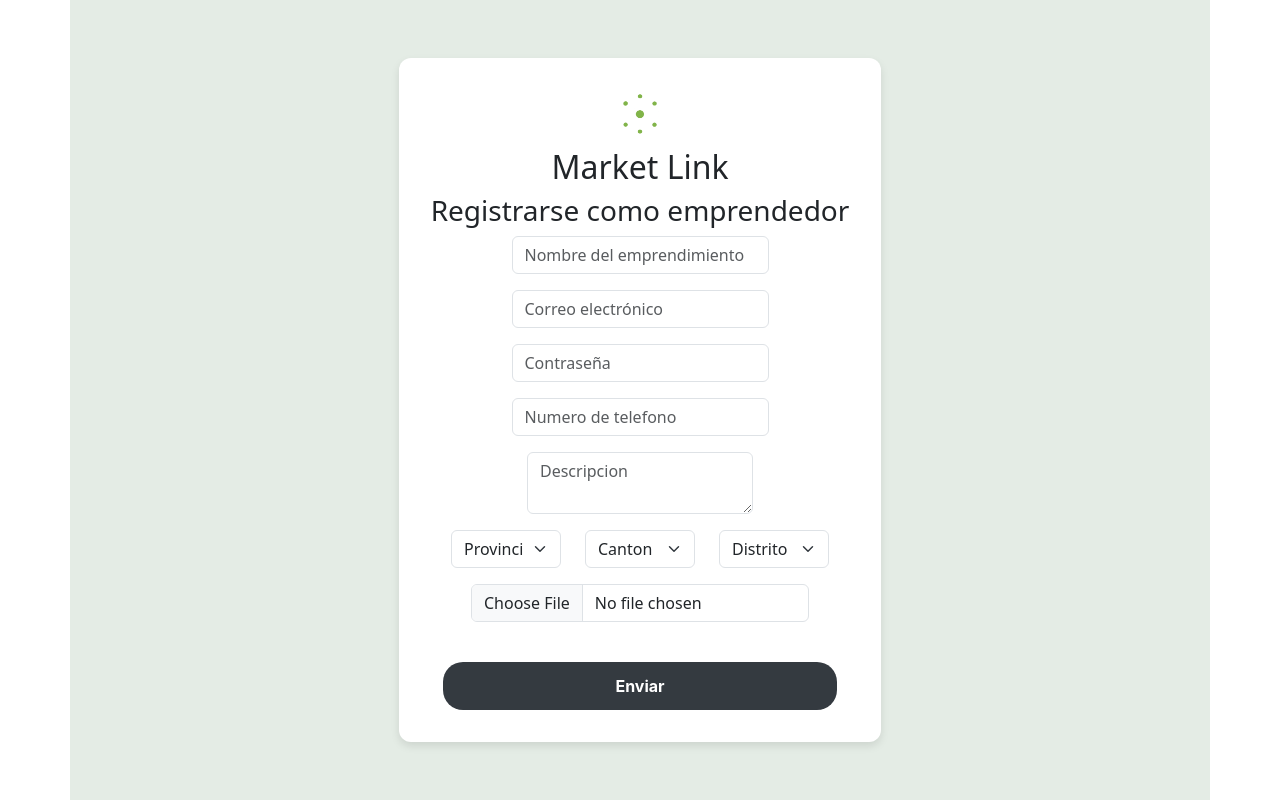
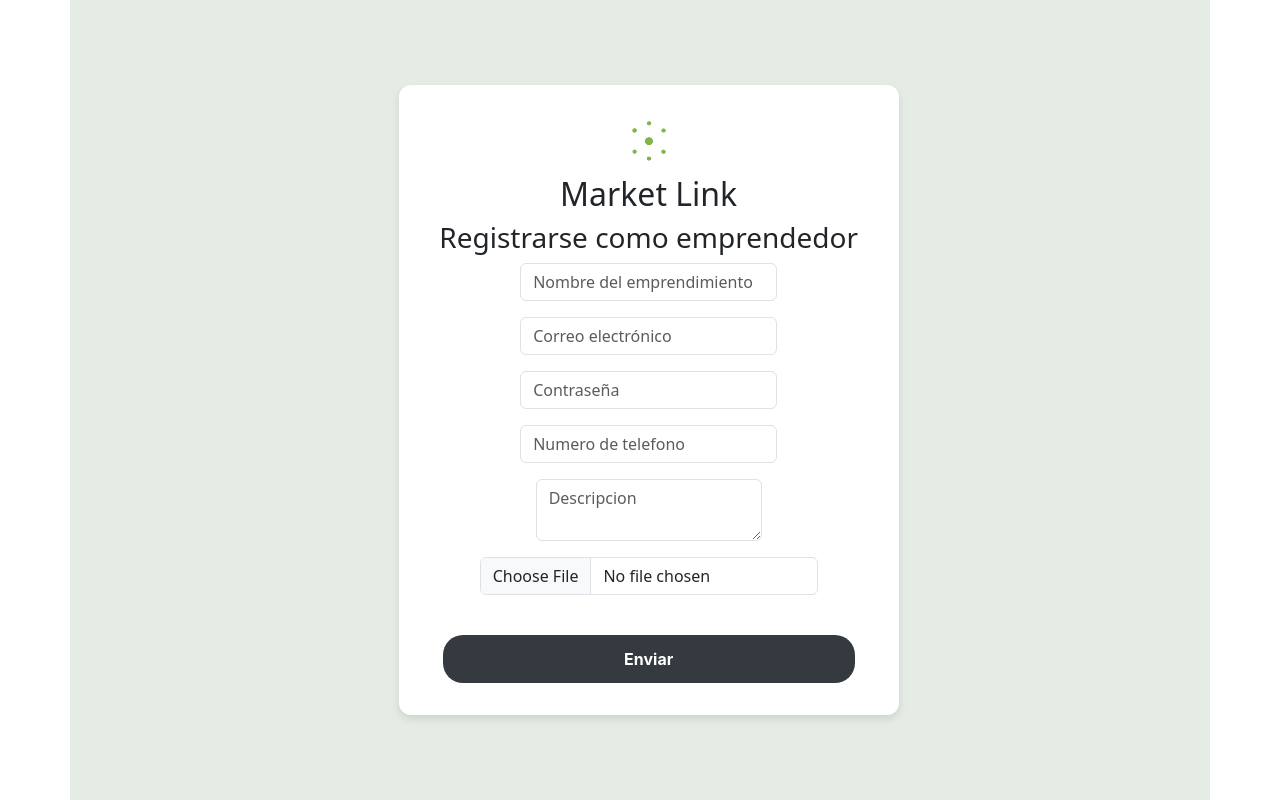
Before and after one commit to Diegomm146/IC5821_Proyecto_Programado, a React (Vite) app in the folder marketlink/: page /register-entrepreneur in a window 1280 px wide. Built offline with nearby package versions, Linux system fonts and the light colour scheme.

Commit message:
EntrepreneurRegistration

```diff
--- a/marketlink/package.json
+++ b/marketlink/package.json
@@ -16,7 +16,8 @@
     "react-bootstrap": "^2.10.2",
     "react-bootstrap-icons": "^1.11.4",
     "react-dom": "^18.2.0",
-    "react-router-dom": "^6.23.0"
+    "react-router-dom": "^6.23.0",
+    "react-toastify": "^10.0.5"
   },
   "devDependencies": {
     "@types/firebase": "^3.2.1",
--- a/marketlink/screens/entrepreneurRegistration/EntrepreneurRegistration.module.css
+++ b/marketlink/screens/entrepreneurRegistration/EntrepreneurRegistration.module.css
@@ -13,11 +13,16 @@
   padding: 2rem;
   border-radius: 12px;
   box-shadow: 0 4px 8px rgba(0, 0, 0, 0.1);
-    width: auto;
+  width: 300%;
   min-width: 300px;
   max-width: 500px;
   margin: auto;
 }
+
+.Form.Control {
+width: 300%;
+}
+
 
 .formRows {
   display: flex;
--- a/marketlink/screens/entrepreneurRegistration/EntrepreneurRegistration.tsx
+++ b/marketlink/screens/entrepreneurRegistration/EntrepreneurRegistration.tsx
@@ -1,11 +1,11 @@
-import React, { useState, useEffect } from "react";
+import React, { useState } from "react";
 import { Form, Button, Container, Row, Col } from "react-bootstrap";
 import styles from "./EntrepreneurRegistration.module.css";
-import { db, auth, storage } from "../../src/firebase/firebaseConfig";
+import { auth, storage } from "../../src/firebase/firebaseConfig";
 import { createUserWithEmailAndPassword } from "firebase/auth";
-import { doc, setDoc } from "firebase/firestore";
 import { ref, uploadBytes, getDownloadURL } from "firebase/storage";
-import EntrepreneurContext from "../../util/EntrepreneurContext";
+import { Entrepreneur } from '../../src/assets/Classes.tsx';
+import { addEntrepreneur } from '../../src/assets/Api.tsx';
 
 const EntrepreneurRegistration: React.FC = () => {
   const [businessName, setBusinessName] = useState("");
@@ -13,14 +13,13 @@ const EntrepreneurRegistration: React.FC = () => {
   const [password, setPassword] = useState("");
   const [phoneNumber, setPhoneNumber] = useState("");
   const [description, setDescription] = useState("");
-  const [province, setProvince] = useState("");
-  const [canton, setCanton] = useState("");
-  const [district, setDistrict] = useState("");
   const [logo, setLogo] = useState<File | null>(null);
 
   const handleSubmit = async (event: React.FormEvent<HTMLFormElement>) => {
     event.preventDefault();
-    console.log("Submitting form with data:", { businessName, email, password, phoneNumber, description, province, canton, district, logo });
+
+    console.log("Submitting form with data:", { businessName, email, password, phoneNumber, description, logo });
+
     try {
       const userCredential = await createUserWithEmailAndPassword(auth, email, password);
       const user = userCredential.user;
@@ -34,22 +33,26 @@ const EntrepreneurRegistration: React.FC = () => {
         console.log("Logo uploaded and URL fetched:", logoUrl);
       }
 
-      await setDoc(doc(db, "Entrepreneurs", user.uid), {
-        name: businessName,
-        phoneNumber: phoneNumber,
-        email: email,
-        description: description,
-        logoURL: logoUrl,
-        province,
-        canton,
-        district
-      });
-      console.log("Firestore document set for user:", user.uid);
+      if (!user?.uid || !email) {
+        console.error("Required user information is missing.");
+        return;
+      }
 
-      // Redirect or handle post-registration logic
+      const entrepreneur = new Entrepreneur(
+        user.uid,
+        description,
+        email,
+        logoUrl,
+        businessName,
+        phoneNumber,
+      );
+
+      await addEntrepreneur(entrepreneur);
+      console.log("Entrepreneur added to Firestore with ID:", user.uid);
+
       window.location.href = "/entrepreneur-profile";
     } catch (e) {
-      console.error("Error in user registration:", e);
+      console.error("Error in user registration and data insertion:", e);
     }
   };
 
@@ -119,34 +122,6 @@ const EntrepreneurRegistration: React.FC = () => {
                 onChange={(e) => setDescription(e.target.value)}
               />
             </Form.Group>
-            {/* Dropdowns for Province, Canton, District */}
-            {/* Replace with actual options */}
-            <Row className="mb-3">
-              <Col>
-                <Form.Select
-                  value={province}
-                  onChange={(e) => setProvince(e.target.value)}
-                >
-                  <option>Provincia</option>
-                </Form.Select>
-              </Col>
-              <Col>
-                <Form.Select
-                  value={canton}
-                  onChange={(e) => setCanton(e.target.value)}
-                >
-                  <option>Canton</option>
-                </Form.Select>
-              </Col>
-              <Col>
-                <Form.Select
-                  value={district}
-                  onChange={(e) => setDistrict(e.target.value)}
-                >
-                  <option>Distrito</option>
-                </Form.Select>
-              </Col>
-            </Row>
             <Form.Group controlId="formFile" className="mb-4">
               <Form.Control
                 type="file"
--- a/marketlink/src/assets/Api.tsx
+++ b/marketlink/src/assets/Api.tsx
@@ -1,4 +1,4 @@
-import { collection, getDocs } from 'firebase/firestore';
+import { addDoc, collection, getDocs } from 'firebase/firestore';
 import { db } from "../firebase/firebaseConfig";
 import { User, Product, Entrepreneur } from './Classes'; // Adjust the import path to where the classes are defined
 
@@ -19,6 +19,22 @@ export const getEntrepreneurs = async (): Promise<Entrepreneur[]> => {
     const querySnapshot = await getDocs(collection(db, "Entrepreneur"));
     return querySnapshot.docs.map(doc => {
         const data = doc.data();
-        return new Entrepreneur(doc.id, data.canton, data.description, data.district, data.email, data.logoURL, data.name, data.phoneNumber, data.province);
+        return new Entrepreneur(doc.id, data.description, data.email, data.logoURL, data.name, data.phoneNumber);
     });
 };
+
+export const addEntrepreneur = async (entrepreneur: Entrepreneur): Promise<void> => {
+    try {
+        const docRef = await addDoc(collection(db, "Entrepreneur"), {
+            id: entrepreneur.id,
+            email: entrepreneur.email,
+            logoURL: entrepreneur.logoURL,
+            name: entrepreneur.name,
+            phoneNumber: entrepreneur.phoneNumber,
+            province: entrepreneur.province
+        });
+        console.log("Document written with ID: ", docRef.id);
+    } catch (e) {
+        console.error("Error adding document: ", e);
+    }
+};
--- a/marketlink/src/assets/Classes.tsx
+++ b/marketlink/src/assets/Classes.tsx
@@ -34,20 +34,14 @@ export class Product {
 
 export class Entrepreneur {
     id: string;
-    canton: string;
-    description: string;
-    district: string;
     email: string;
     logoURL: string;
     name: string;
     phoneNumber: string;
     province: string;
 
-    constructor(id: string, canton: string, description: string, district: string, email: string, logoURL: string, name: string, phoneNumber: string, province: string) {
+    constructor(id: string, email: string, logoURL: string, name: string, phoneNumber: string, province: string) {
         this.id = id;
-        this.canton = canton;
-        this.description = description;
-        this.district = district;
         this.email = email;
         this.logoURL = logoURL;
         this.name = name;
```
Also changed, not shown: 1 other file (tests, documents, lock files or other folders). Lines whose indentation alone changed are shown as unchanged.
